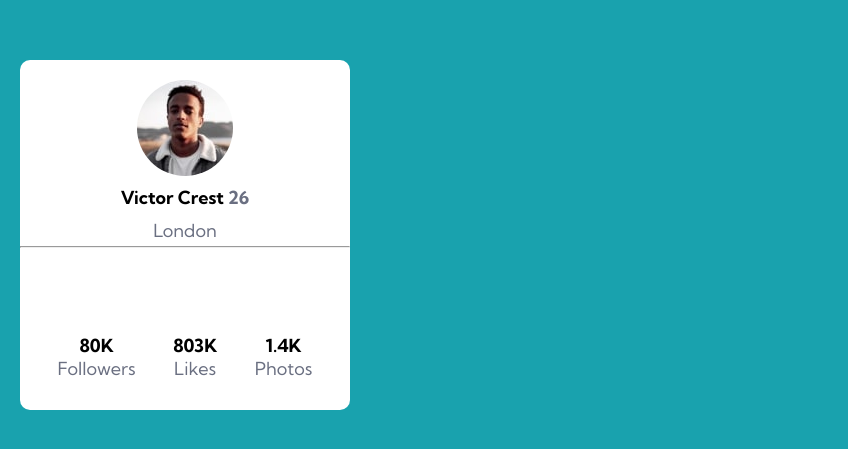
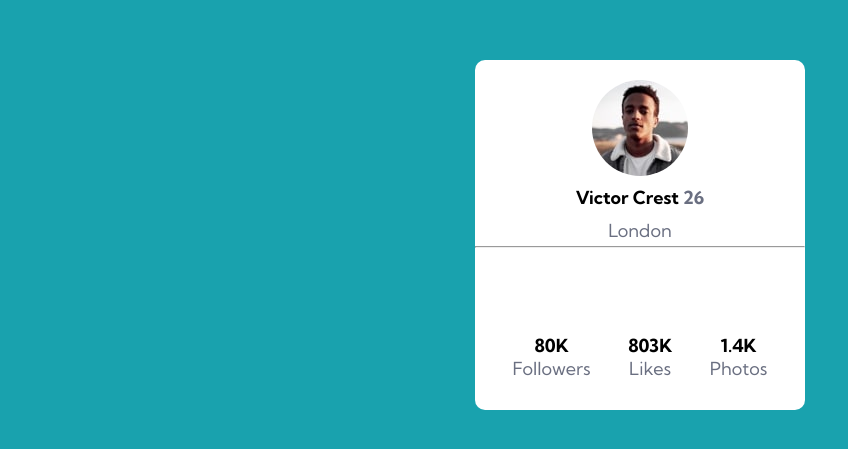
Before and after one commit to IgorPansera/exercicio-parte-2, a plain HTML site: page card profile/index.html in a window 1280 px wide. Shown: the part 165-614 px from the top of the page, without its empty margins (0-848 px from the left). Drawn offline with Linux system fonts and the light colour scheme.

Commit message:
centralizei meu card profile

```diff
--- a/card profile/src/css/style.css
+++ b/card profile/src/css/style.css
@@ -6,6 +6,14 @@ body{
     height: 100vh;
     font-family: 'Kumbh Sans', sans-serif;
     font-size: 18px;
+}
+
+main{
+    display: flex;
+    height: 100vh;
+    justify-content: center;
+    align-items: center;
+
 }
 
 hr{
```
